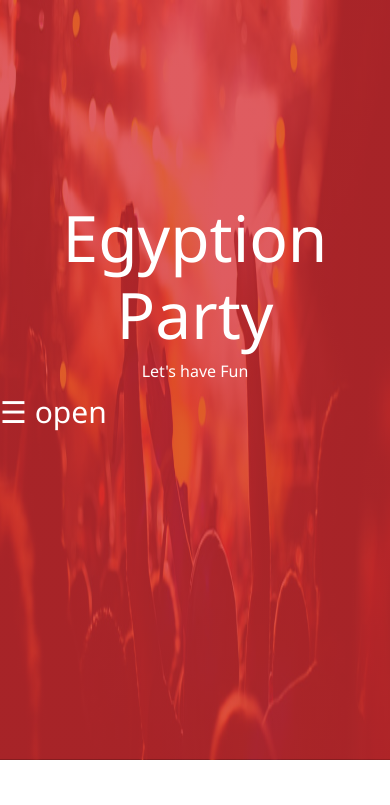
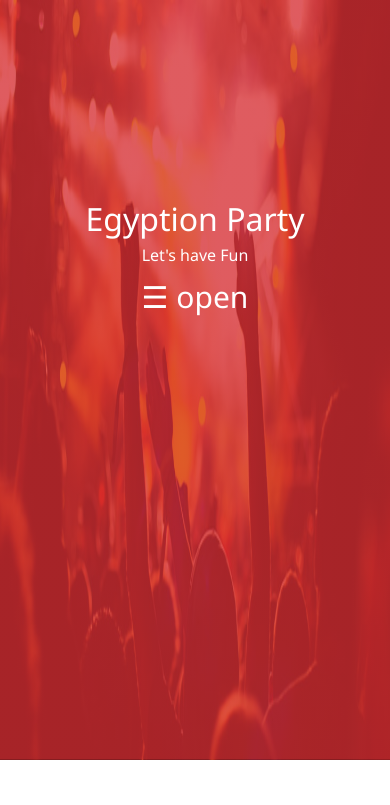
Before and after one commit to Akram-Mohamed/egyptionParty, a plain HTML site: page index.html in a window 390 px wide. Shown: the top 805 px of the page. Drawn offline with Linux system fonts and the light colour scheme.

Commit message:
secound commit

```diff
--- a/css/style.css
+++ b/css/style.css
@@ -169,6 +169,17 @@ color: var(--main-color);
     }
 
 }
+@media (max-width: 767.98px) {
+    #header{
+        display: flex;
+        justify-content: center;
+        text-align: center;
+
+    }
+    #hd-title h1{ font-size: 3rem;}
+
+ }
+
 
 @media (max-width: 624px)  {
     #party-time{ padding: .5rem;
@@ -181,5 +192,6 @@ color: var(--main-color);
         padding-left: 0rem;
         margin: 0;
     }
+    #hd-title h1{ font-size: 2rem;}
 
 }
```
Also changed, not shown: index.html (indentation only).
